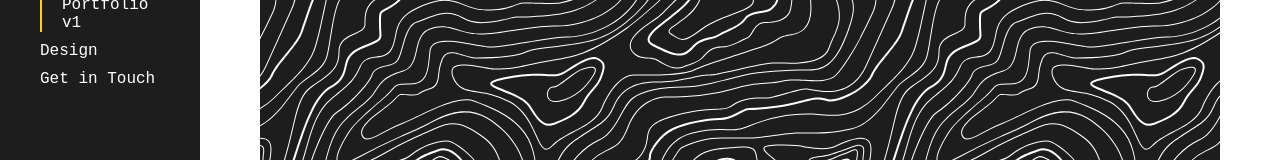
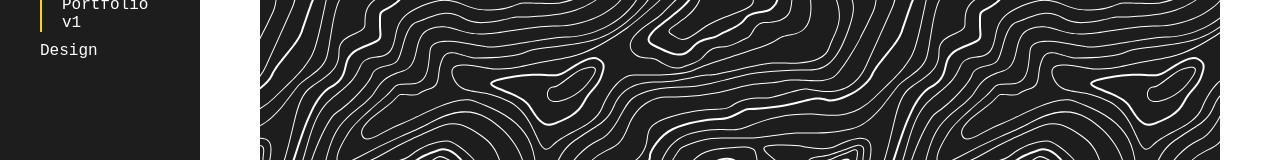
Before and after one commit to AyameU/portfolio-react, a React (Create React App) app: page /portfolio-react/ in a window 1280 px wide. Shown: the part 253-413 px from the top of the page. Built offline with nearby package versions, Linux system fonts and the light colour scheme.

Commit message:
Oops, forgot to remove the form from the nav.

```diff
--- a/src/components/Navigation.js
+++ b/src/components/Navigation.js
@@ -18,7 +18,6 @@ const Navigation = ({projects}) => (
                     ))}
                 </ul>
                 <li className="navbar__link"><HashLink to="#design">Design</HashLink></li>
-                <li className="navbar__link"><HashLink to="#contact">Get in Touch</HashLink></li>
             </ul>
         </nav>
 
```
